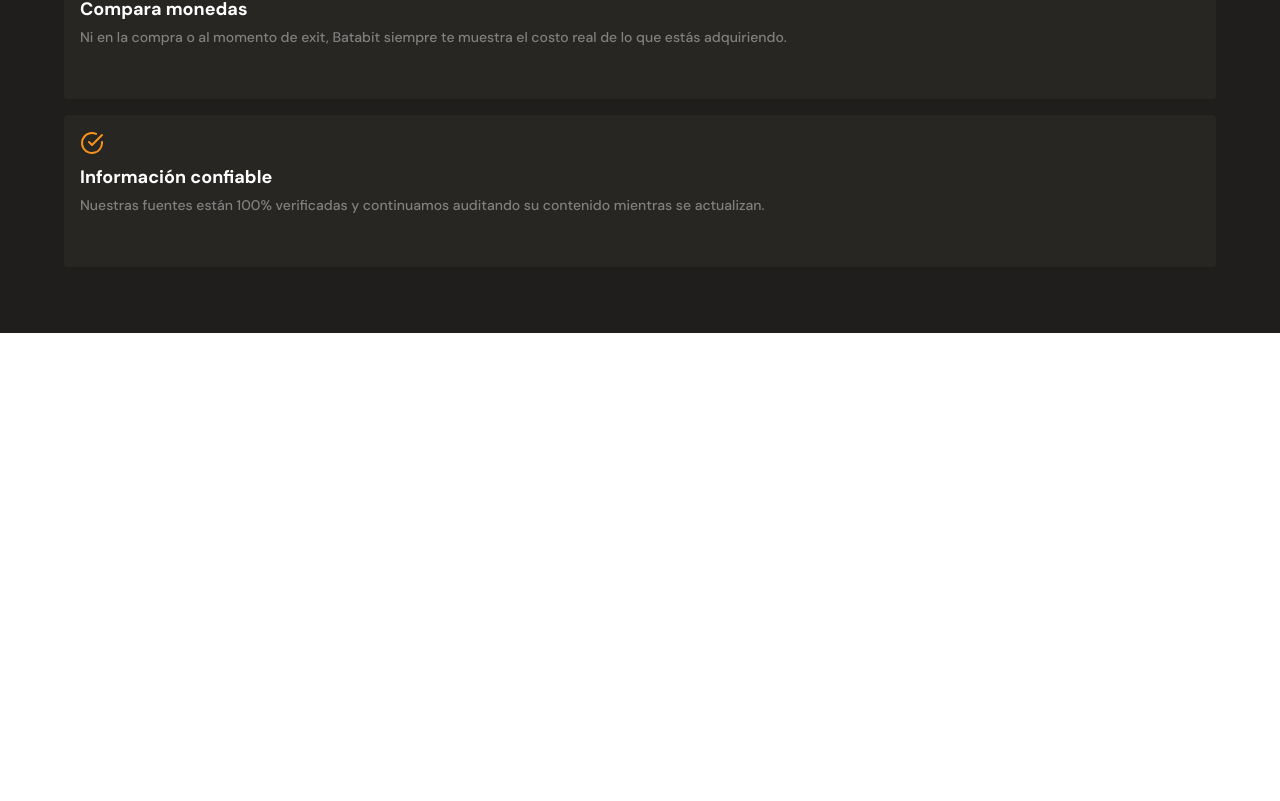
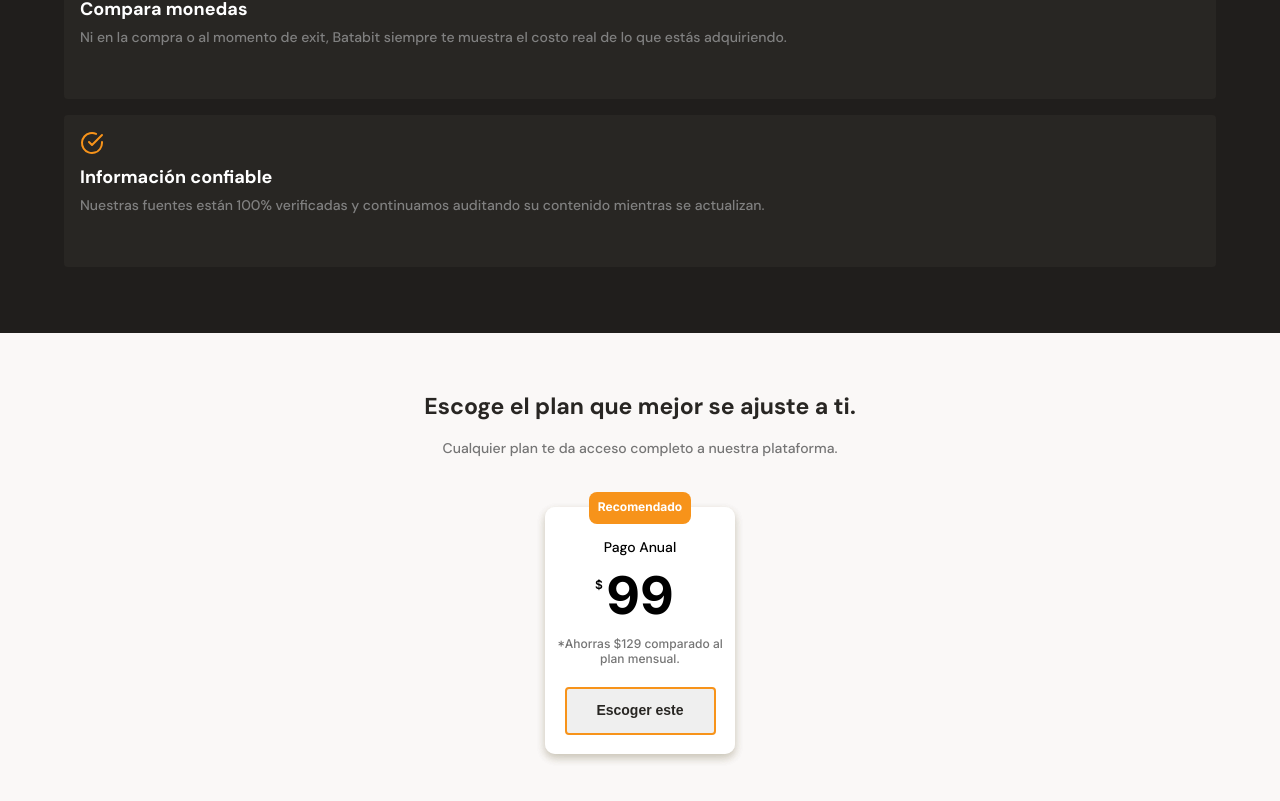
Before and after one commit to Victor-OT/batatabit, a React (Vite) app: page / in a window 1280 px wide. Shown: the part 1565-2366 px from the top of the page. Before the commit the page ends 1898 px from the top, so only its background shows below. Built offline with nearby package versions, Linux system fonts and the light colour scheme.

Commit message:
Se desarrolló toda la sección plan-info, para lo que se creó una card que contiene la información de los planes, esta card de momento tiene información quemada, posteriormente tomará información de un array

```diff
--- a/src/MainPage/MainPage.css
+++ b/src/MainPage/MainPage.css
@@ -147,3 +147,39 @@ span img {
     width: 90%;
     margin-bottom: 50px;
 }
+
+.plan-info {
+    width: 100%;
+    min-width: 320px;
+    height: 540px;
+    background: var(--off-white);
+}
+
+.plan-info-container {
+    width: 100%;
+    display: flex;
+    flex-direction: column;
+    align-items: center;
+}
+
+.text-plan-info-container {
+    margin-top: 60px;
+    width: 90%;
+    text-align: center;
+}
+
+.text-plan-info-container h2 {
+    font-size: 23px;
+    font-weight: bold;
+    line-height: 26px;
+    color: var(--warm-black);
+    margin-bottom: 20px;
+}
+
+.text-plan-info-container p {
+    font-size: 14px;
+    font-weight: 500;
+    line-height: 18px;
+    color: #757575;
+    margin-bottom: 50px;
+}
--- a/src/MainPage/index.jsx
+++ b/src/MainPage/index.jsx
@@ -1,5 +1,6 @@
 import { Table } from '../Table'
 import { BenefitsCard } from '../BenefitsCard'
+import { PlanCard } from '../PlanCard'
 import './MainPage.css'
 
 function MainPage () {
@@ -68,14 +69,14 @@ function MainPage () {
                     }
                 </div>
             </section>
-            <section>
+            <section className='plan-info'>
                 <div className='plan-info-container'>
                     <div className='text-plan-info-container'>
-                        <h2></h2>
-                        <p></p>
+                        <h2>Escoge el plan que mejor se ajuste a ti.</h2>
+                        <p>Cualquier plan te da acceso completo a nuestra plataforma.</p>
                     </div>
                     <div className='plan-card-container'>
-
+                        <PlanCard />
                     </div>
                 </div>
             </section>
--- /dev/null
+++ b/src/PlanCard/PlanCard.css
@@ -0,0 +1,88 @@
+:root {
+    --bitcoin-orange: #f7931a;
+    --soft-orange: #ffe9d5;
+    --secondary-blue: #1a9af7;
+    --soft-blue: #e7f5ff;
+    --warm-black: #282623;
+    --black: #201e1c;
+    --grey: #bababa;
+    --off-white: #faf8f7;
+    --just-white: #fff;
+}
+
+.plan-card-container {
+    width: 190px;
+    height: 247px;
+    display: flex;
+    flex-direction: column;
+    align-items: center;
+    justify-content: center;
+    text-align: center;
+    position: relative;
+    background: var(--just-white);
+    box-shadow: 0px 4px 8px 0px #59491E29;
+    border-radius: 10px;
+    position: relative;
+}
+
+.plan-card-container span {
+    width: 102px;
+    height: 32px;
+    position: absolute;
+    bottom: 230px;
+    background: var(--bitcoin-orange);
+    border-radius: 8px;
+    font-family: "Inter", sans-serif;
+    font-size: 12px;
+    font-weight: bold;
+    line-height: 14.52px;
+    color: var(--just-white);
+    padding-top: 8px;
+}
+
+.plan-card-container h2 {
+    font-size: 14px;
+    font-weight: 500;
+    line-height: 18px;
+    margin-top: 12px;
+}
+
+.price-container {
+    display: flex;
+}
+
+.price-container .dollar-sign {
+    font-family: "Inter", sans-serif;
+    font-size: 12px;
+    font-weight: 600;
+    position: absolute;
+    left: 50px;
+    top: 70px;
+}
+
+.price-container .price {
+    font-family: "Inter", sans-serif;
+    font-size: 52px;
+    font-weight: 700;
+    margin: 8px auto 10px auto;
+}
+
+.plan-card-container .description {
+    font-family: "Inter", sans-serif;
+    font-size: 12px;
+    font-weight: 500;
+    line-height: 14.52px;
+    color: #757575;
+}
+
+.plan-card-container button {
+    width: 151px;
+    height: 48px;
+    margin-top: 20px;
+    border: 2px solid var(--bitcoin-orange);
+    border-radius: 4px;
+    font-size: 14px;
+    font-weight: bold;
+    line-height: 18.23px;
+    color: var(--warm-black);
+}
--- /dev/null
+++ b/src/PlanCard/index.jsx
@@ -0,0 +1,18 @@
+import './PlanCard.css'
+
+function PlanCard () {
+    return (
+        <div className='plan-card-container'>
+            <span>Recomendado</span>
+            <h2>Pago Anual</h2>
+            <div className='price-container'>
+                <p className='dollar-sign'>$</p>
+                <p className='price'>99</p>
+            </div>
+            <p className='description'>*Ahorras $129 comparado al plan mensual.</p>
+            <button>Escoger este</button>
+        </div>
+    )
+}
+
+export {PlanCard}
--- a/src/Table/Table.css
+++ b/src/Table/Table.css
@@ -15,6 +15,7 @@
     font-weight: bold;
     text-align: start;
     margin-left: 12px;
+    margin-bottom: 8px;
     color: #FF9536;
 }
 
```
